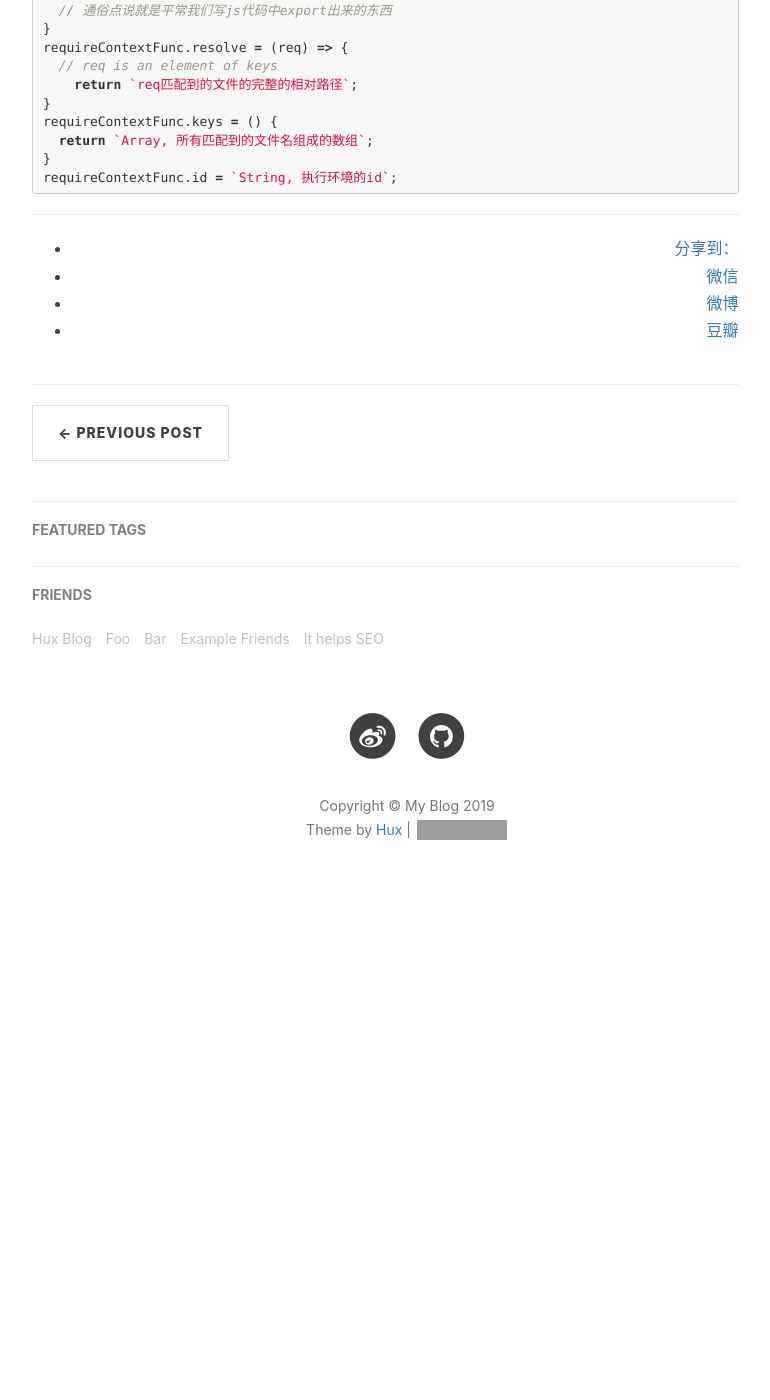
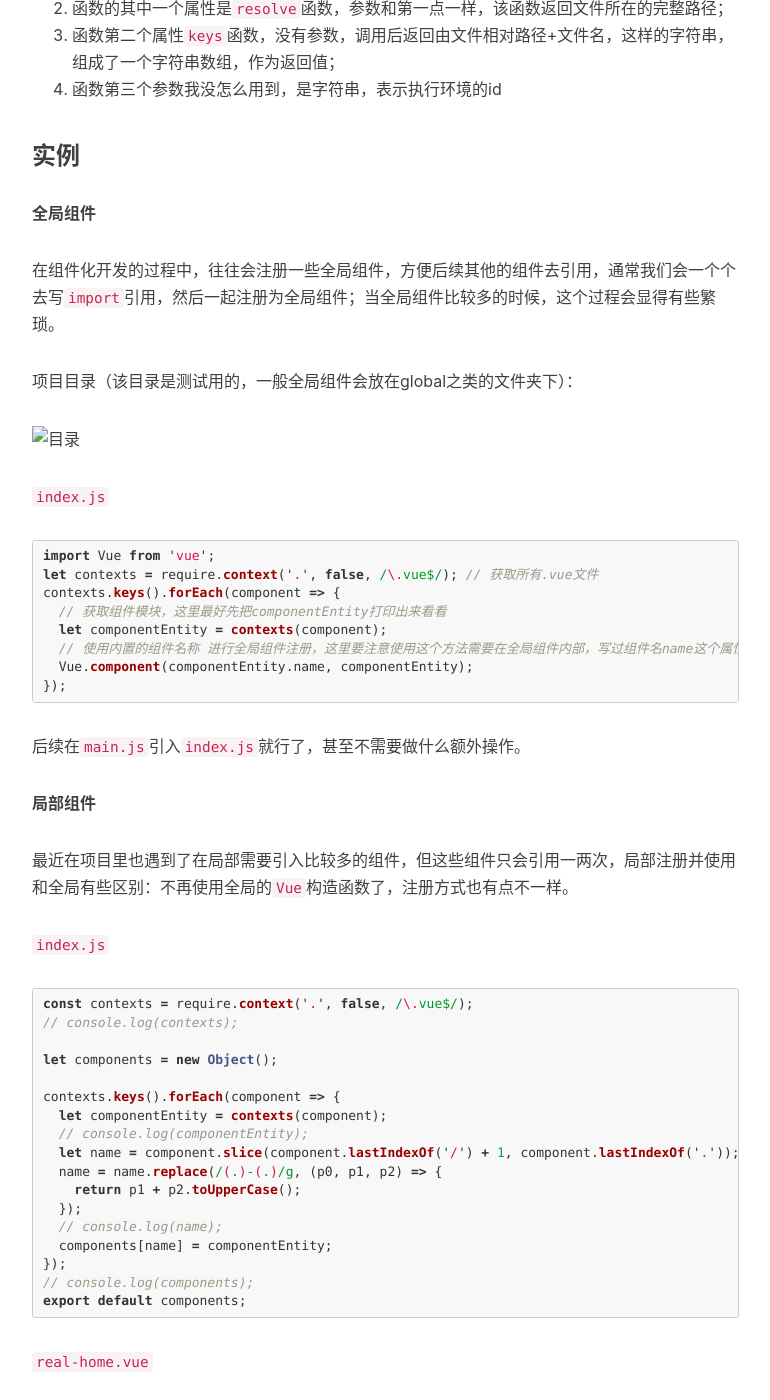
Before and after one commit to YouziXR/YouziXR.github.io, a Jekyll site: the page built from _posts/2019-10-10-require.context-使用.md, in a window 1280 px wide and 1400 px high, scrolled down 1606 px. Shown: the whole window, without its empty margins (233-1003 px from the left). Built offline with Jekyll 4.4.1, drawn with Linux system fonts in a browser that asks for light colours; nearby versions of some CDN libraries; our own code applies the rules of GitHub Pages for plain Markdown files; comment, search, counter and statistics services are not loaded; before the commit the page ends 2540 px from its top, so only the background shows below that; some of the changed text lies outside the part shown; grey boxes are pictures that could not be loaded.

Commit message:
add blogs

````diff
--- a/_posts/2019-10-10-require.context-使用.md
+++ b/_posts/2019-10-10-require.context-使用.md
@@ -2,7 +2,9 @@ let subject = `require.context` let pack = `webpack`
 
 ## 前言
 
-经常看到大型项目中使用`require.context`来批量引入文件，最近刚好在写组件化 icon，用到了这个方法，写一篇 blog 来记录一下。
+经常看到大型项目中使用`webpack`中的`require.context`来批量引入文件，最近刚好在写组件化 icon，用到了这个方法，写一篇 blog 来记录一下。
+
+> backup：大部分代码是基于Vue项目的。
 
 ### require.context 是什么
 
@@ -42,3 +42,98 @@ requireContextFunc.keys = () {
 }
 requireContextFunc.id = `String, 执行环境的id`;
 ```
+
+上述代码基本讲清楚了返回值的属性，再次总结一下：
+
+1. 返回值是一个函数，函数参数是相对路径+文件名组成的字符串，该函数返回模块；
+2. 函数的其中一个属性是`resolve`函数，参数和第一点一样，该函数返回文件所在的完整路径；
+3. 函数第二个属性`keys`函数，没有参数，调用后返回由文件相对路径+文件名，这样的字符串，组成了一个字符串数组，作为返回值；
+4. 函数第三个参数我没怎么用到，是字符串，表示执行环境的id
+
+### 实例
+
+**全局组件**
+
+在组件化开发的过程中，往往会注册一些全局组件，方便后续其他的组件去引用，通常我们会一个个去写`import`引用，然后一起注册为全局组件；当全局组件比较多的时候，这个过程会显得有些繁琐。
+
+项目目录（该目录是测试用的，一般全局组件会放在global之类的文件夹下）：
+
+![目录](../img/in-post/post-require-context/catalog.jpg)
+
+`index.js`
+
+```javascript
+import Vue from 'vue';
+let contexts = require.context('.', false, /\.vue$/); // 获取所有.vue文件
+contexts.keys().forEach(component => {
+  // 获取组件模块，这里最好先把componentEntity打印出来看看
+  let componentEntity = contexts(component);
+  // 使用内置的组件名称 进行全局组件注册，这里要注意使用这个方法需要在全局组件内部，写过组件名name这个属性，否则是读不到的
+  Vue.component(componentEntity.name, componentEntity);
+});
+```
+
+后续在`main.js`引入`index.js`就行了，甚至不需要做什么额外操作。
+
+**局部组件**
+
+最近在项目里也遇到了在局部需要引入比较多的组件，但这些组件只会引用一两次，局部注册并使用和全局有些区别：不再使用全局的`Vue`构造函数了，注册方式也有点不一样。
+
+`index.js`
+
+```javascript
+const contexts = require.context('.', false, /\.vue$/);
+// console.log(contexts);
+
+let components = new Object();
+
+contexts.keys().forEach(component => {
+  let componentEntity = contexts(component);
+  // console.log(componentEntity);
+  let name = component.slice(component.lastIndexOf('/') + 1, component.lastIndexOf('.'));
+  name = name.replace(/(.)-(.)/g, (p0, p1, p2) => {
+    return p1 + p2.toUpperCase();
+  });
+  // console.log(name);
+  components[name] = componentEntity;
+});
+// console.log(components);
+export default components;
+```
+
+`real-home.vue`
+
+```html
+<template>
+  <div>
+    <home />
+    <home-copy />
+    <home-copy-home />
+  </div>
+</template>
+
+<script>
+import components from './login/index'
+
+export default {
+  name: 'realHome',
+  components: components
+};
+</script>
+```
+
+可以看到比起全局还是有些不一样的，首先我没有用`.name`这个属性直接访问组件的名字，有时候不想写组件名或者漏写了，只取文件名，就好一些，当然不是很提倡不写组件名，但是不能约束别人也会每个组件都写，然后就是文件名用`xxx-xx-xxxx`这种格式命名组件，所以要转换一下；`index.js`输出的是一个对象，因为注册组件时需要的也是对象，对象形式如下：
+
+```js
+{
+  'home': context,
+  'homeCopy': context,
+  'homeCopyHome': context
+}
+```
+
+这里的context是组件的内容了，是个代称。在`real-home.vue`文件里，引入`index.js`后，还需要在`components`里面注册，参考上面代码就可以了。
+
+### 总结
+
+总之就是介绍了一种使用`webpack`批量导入文件的方法，上面两个例子都是引入`.vue`文件进行后续的操作，其他格式的文件也是一样的引入方式，只要注意核心的`context`是一个函数，调用这个函数就能获取想要的文件内容。
````
Also changed, not shown: other parts of _posts/2019-10-10-require.context-使用.md (+0 -2 lines), _posts/2019-10-10-IconFont使用技巧.md (added, +124 -0 lines), _posts/2019-10-11-webpack-静态资源加载.md (added, +97 -0 lines), img/in-post/post-require-context/catalog.jpg (added).
